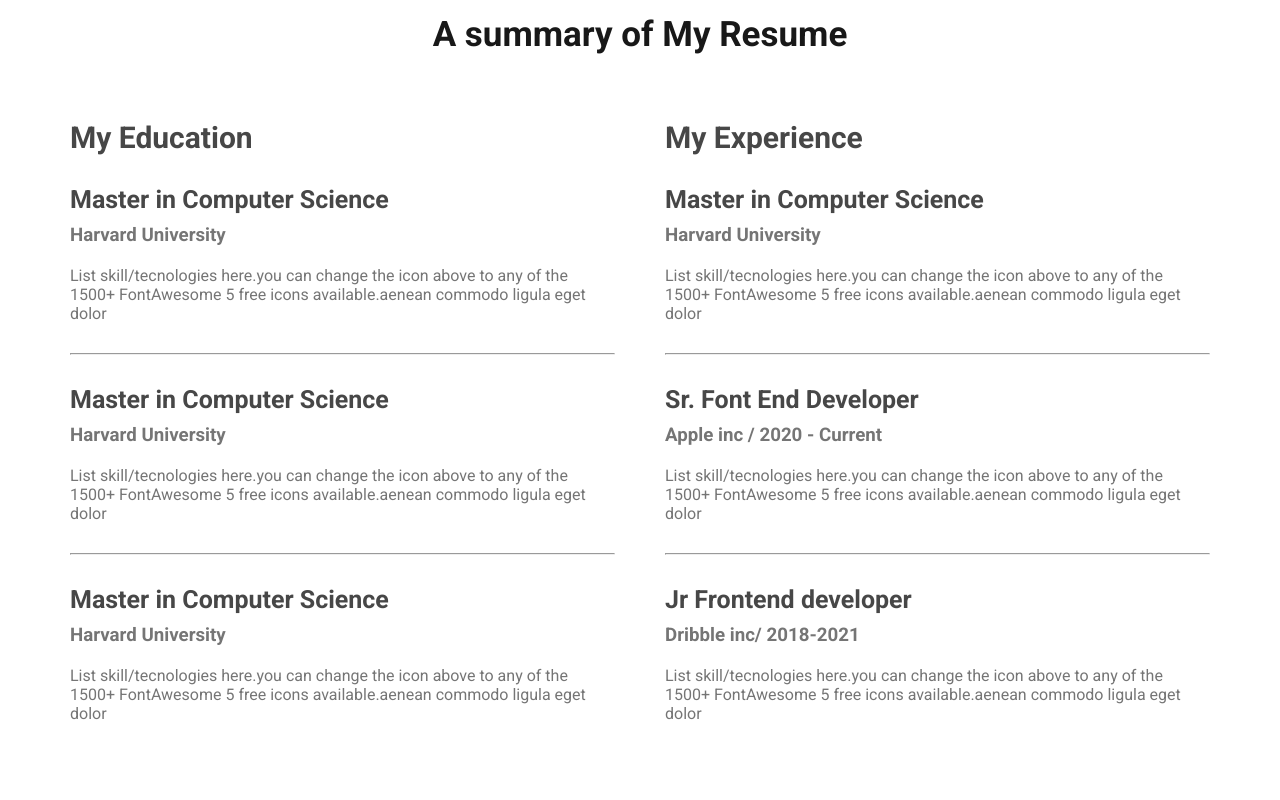
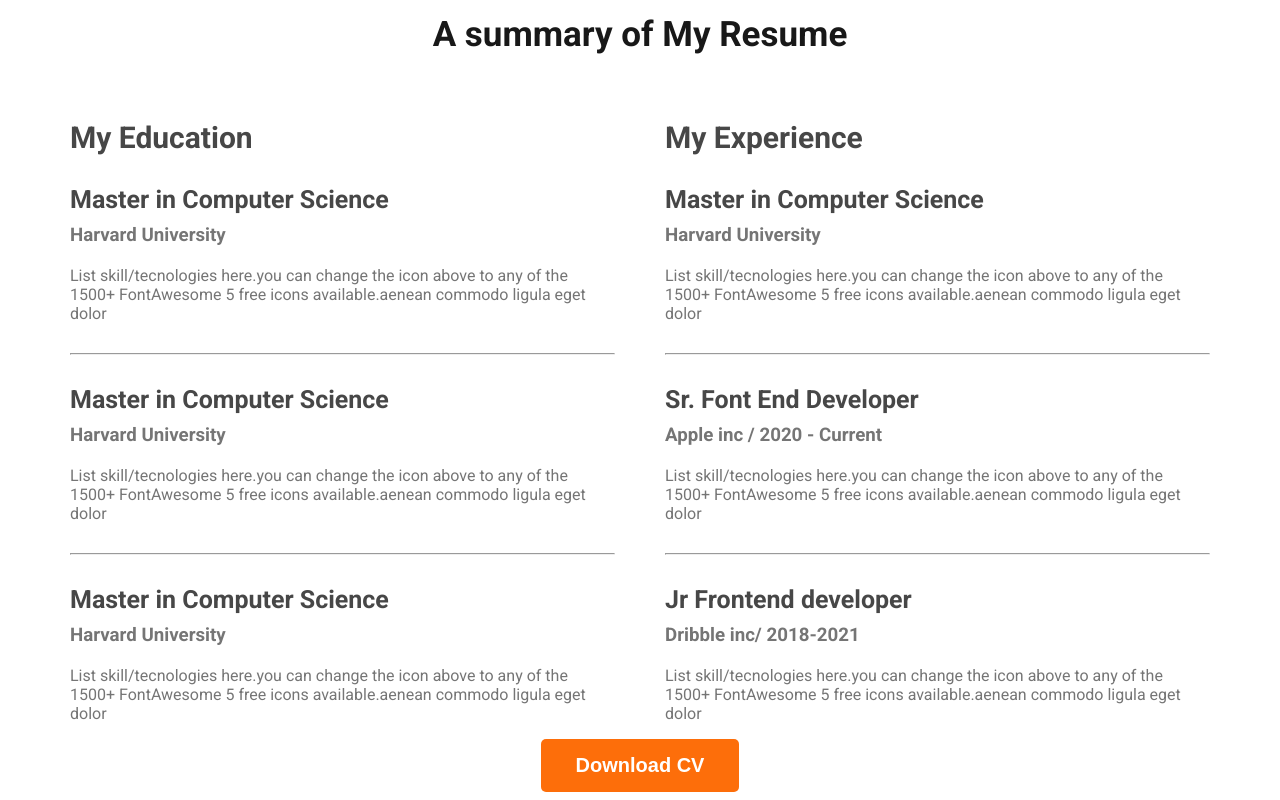
Before and after one commit to syedulislamsyed66/web-developer-portfolio, a plain HTML site: page index.html in a window 1280 px wide. Shown: the part 2274-3074 px from the top of the page. Before the commit the page ends 3021 px from the top, so only its background shows below. Drawn offline with Linux system fonts and the light colour scheme.

Commit message:
complete my resume section

```diff
--- a/index.html
+++ b/index.html
@@ -139,6 +139,9 @@
 
                 </div>
             </div>
+            <div class="download-cv">
+                <button class="btn-primary">Download CV</button>
+            </div>
         </section>
         </main>
     <footer></footer>
--- a/styles/styles.css
+++ b/styles/styles.css
@@ -162,3 +162,6 @@ main{
     margin-top: 0px;
     margin-bottom: 20px;
 }
+.download-cv{
+    text-align: center;
+}
```
